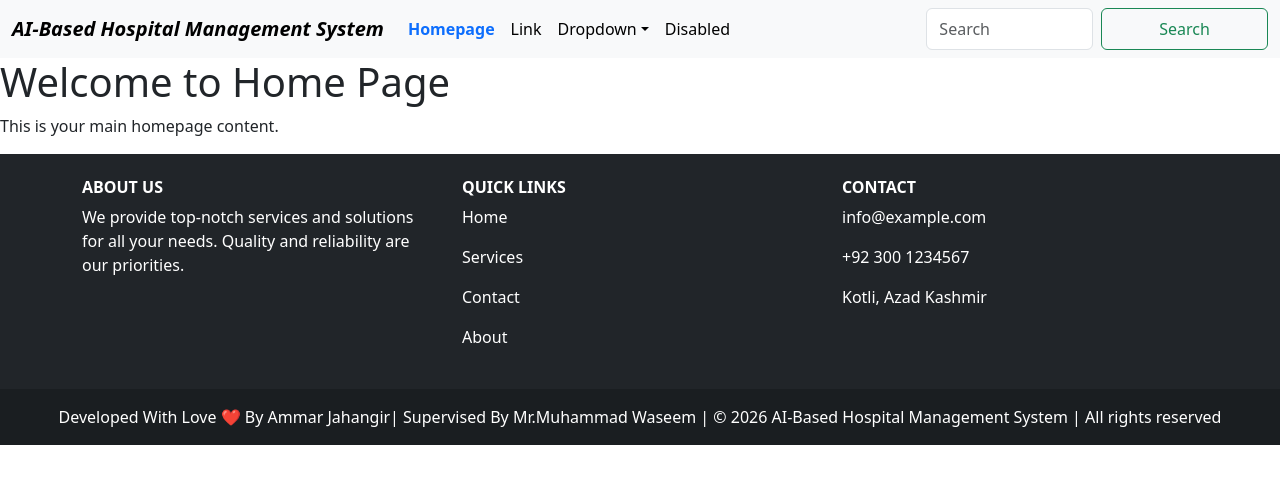
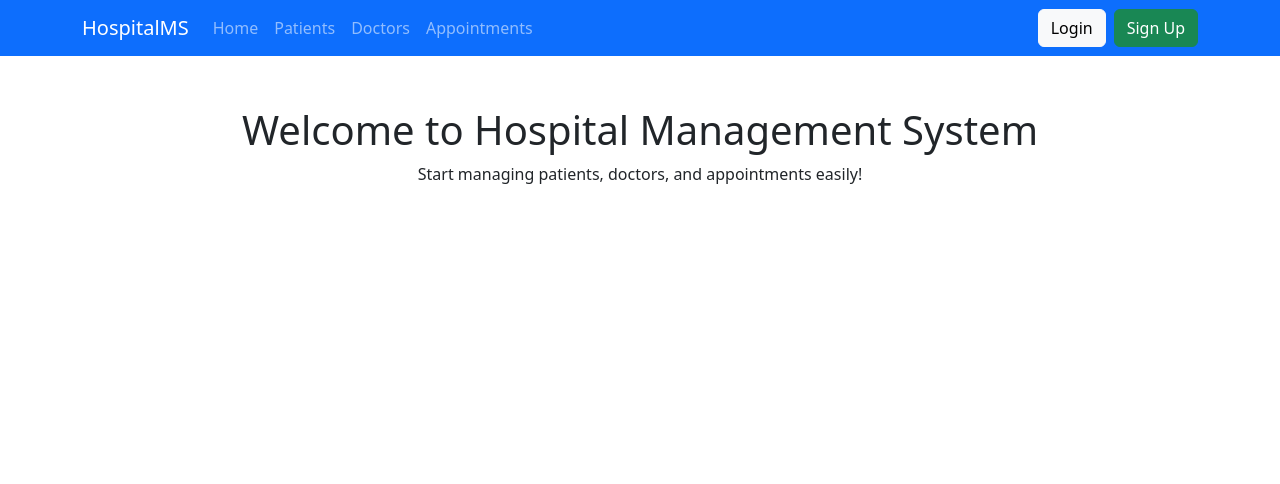
Before and after one commit to ammarcs23/Project, a React (Create React App) app in the folder hospital-management-system/: page /homepage in a window 1280 px wide. Shown: the top 484 px of the page. Built offline with nearby package versions, Linux system fonts and the light colour scheme.

Commit message:
added nav bar

```diff
--- a/hospital-management-system/package.json
+++ b/hospital-management-system/package.json
@@ -7,7 +7,9 @@
     "@testing-library/jest-dom": "^6.9.1",
     "@testing-library/react": "^16.3.2",
     "@testing-library/user-event": "^13.5.0",
+    "bootstrap": "^5.3.8",
     "react": "^19.2.3",
+    "react-bootstrap": "^2.10.10",
     "react-dom": "^19.2.3",
     "react-icons": "^5.5.0",
     "react-router-dom": "^7.13.0",
--- a/hospital-management-system/src/App.js
+++ b/hospital-management-system/src/App.js
@@ -1,18 +1,15 @@
 import React from "react";
-import { Routes, Route } from "react-router-dom";
-
-import AdminDashboard from "./pages/admin/AdminDashboard";
-import Home from "./pages/main/Home";
-import Signup1 from "./pages/signin/Signup1";  // <-- Signup import
+import NavbarMain from "./components/Navbar/NavbarMain";
 
 function App() {
   return (
-    <Routes>
-      <Route path="/homepage" element={<Home />} />
-      <Route path="/admindashboard" element={<AdminDashboard />} />
-      <Route path="/signin" element={<Signup1 />} />
-       {/* Signup route */}
-    </Routes>
+    <div>
+      <NavbarMain />
+      <div style={{ padding: "50px", textAlign: "center" }}>
+        <h1>Welcome to Hospital Management System</h1>
+        <p>Start managing patients, doctors, and appointments easily!</p>
+      </div>
+    </div>
   );
 }
 
--- a/hospital-management-system/src/components/Navbar/NavbarMain.jsx
+++ b/hospital-management-system/src/components/Navbar/NavbarMain.jsx
@@ -1,90 +1,27 @@
-import React,{Component} from 'react' ;
-import './Navbar.css';
-class Navbar extends Component {
-  state = {};
-  render() {
-    return (
-      <nav className="navbar navbar-expand-lg bg-body-tertiary">
-        <div className="container-fluid">
-          <a className="navbar-brand" href="#">
-           <b><i>AI-Based Hospital Management System</i></b>
-          </a>
-          <button
-            className="navbar-toggler"
-            type="button"
-            data-bs-toggle="collapse"
-            data-bs-target="#navbarSupportedContent"
-            aria-controls="navbarSupportedContent"
-            aria-expanded="false"
-            aria-label="Toggle navigation"
-          >
-            <span className="navbar-toggler-icon" />
-          </button>
-          <div className="collapse navbar-collapse" id="navbarSupportedContent">
-            <ul className="navbar-nav me-auto mb-2 mb-lg-0">
-              <li className="nav-item">
-                <a className="nav-link active" aria-current="page" href="#">
-                  Homepage
-                </a>
-              </li>
-              <li className="nav-item">
-                <a className="nav-link" href="#">
-                  Link
-                </a>
-              </li>
-              <li className="nav-item dropdown">
-                <a
-                  className="nav-link dropdown-toggle"
-                  href="#"
-                  role="button"
-                  data-bs-toggle="dropdown"
-                  aria-expanded="false"
-                >
-                  Dropdown
-                </a>
-                <ul className="dropdown-menu">
-                  <li>
-                    <a className="dropdown-item" href="#">
-                      Action
-                    </a>
-                  </li>
-                  <li>
-                    <a className="dropdown-item" href="#">
-                      Another action
-                    </a>
-                  </li>
-                  <li>
-                    <hr className="dropdown-divider" />
-                  </li>
-                  <li>
-                    <a className="dropdown-item" href="#">
-                      Something else here
-                    </a>
-                  </li>
-                </ul>
-              </li>
-              <li className="nav-item">
-                <a className="nav-link disabled" aria-disabled="true">
-                  Disabled
-                </a>
-              </li>
-            </ul>
-            <form className="d-flex" role="search">
-              <input
-                className="form-control me-2"
-                type="search"
-                placeholder="Search"
-                aria-label="Search"
-              />
-              <button className="btn btn-outline-success" type="submit">
-                Search
-              </button>
-            </form>
+import React from "react";
+import { Navbar, Nav, Container, Button } from "react-bootstrap";
+
+const NavbarMain = () => {
+  return (
+    <Navbar bg="primary" variant="dark" expand="lg">
+      <Container>
+        <Navbar.Brand href="#">HospitalMS</Navbar.Brand>
+        <Navbar.Toggle aria-controls="basic-navbar-nav" />
+        <Navbar.Collapse id="basic-navbar-nav">
+          <Nav className="me-auto">
+            <Nav.Link href="#">Home</Nav.Link>
+            <Nav.Link href="#">Patients</Nav.Link>
+            <Nav.Link href="#">Doctors</Nav.Link>
+            <Nav.Link href="#">Appointments</Nav.Link>
+          </Nav>
+          <div>
+            <Button variant="light" className="me-2">Login</Button>
+            <Button variant="success">Sign Up</Button>
           </div>
-        </div>
-      </nav>
-    );
-  }
-}
+        </Navbar.Collapse>
+      </Container>
+    </Navbar>
+  );
+};
 
-export default Navbar;
+export default NavbarMain;
--- a/hospital-management-system/src/index.js
+++ b/hospital-management-system/src/index.js
@@ -1,3 +1,5 @@
+import 'bootstrap/dist/css/bootstrap.min.css';
+
 import React from "react";
 import ReactDOM from "react-dom/client";
 import { BrowserRouter } from "react-router-dom";
```
Also changed, not shown: 1 other file (tests, documents, lock files or other folders).
